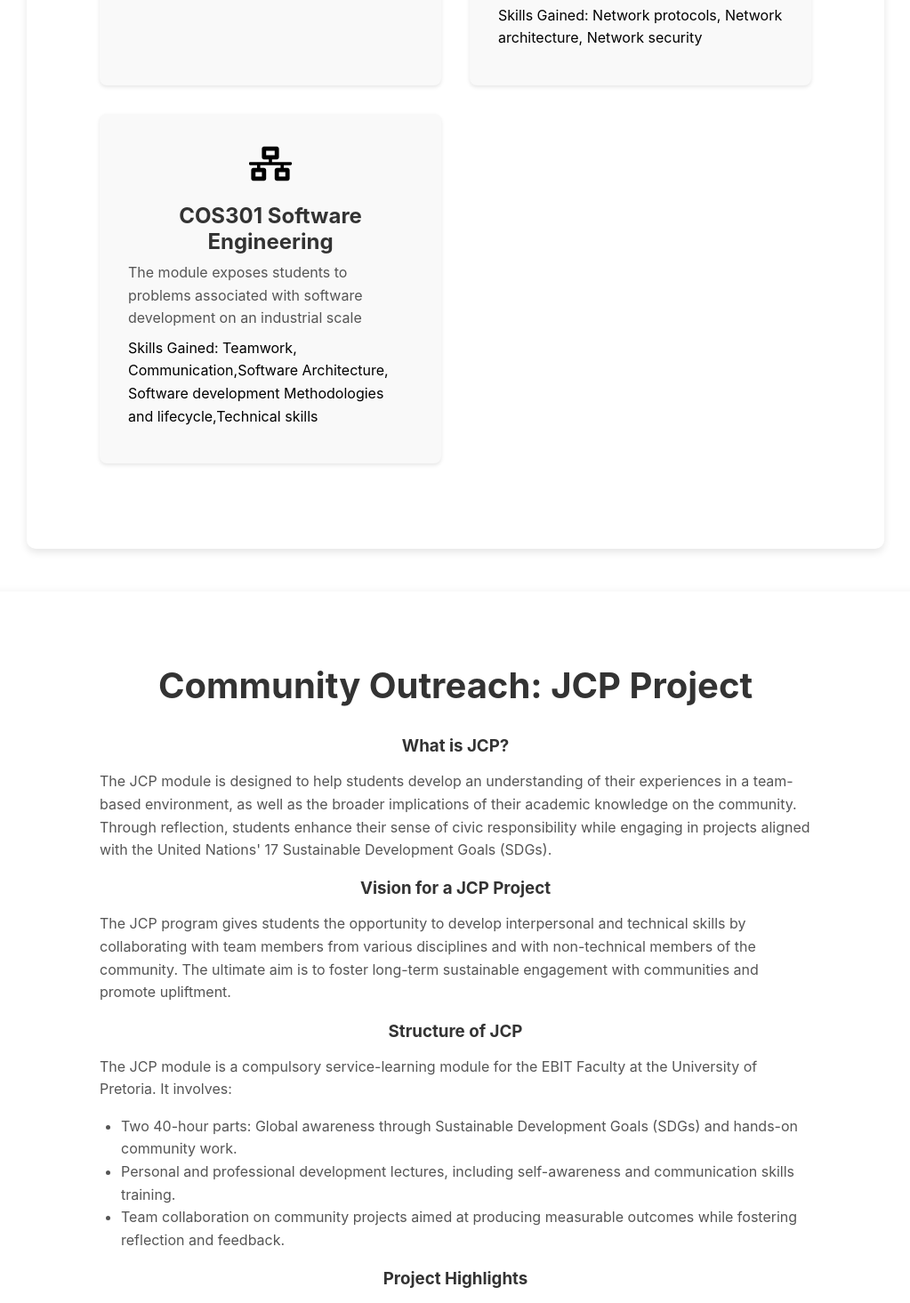
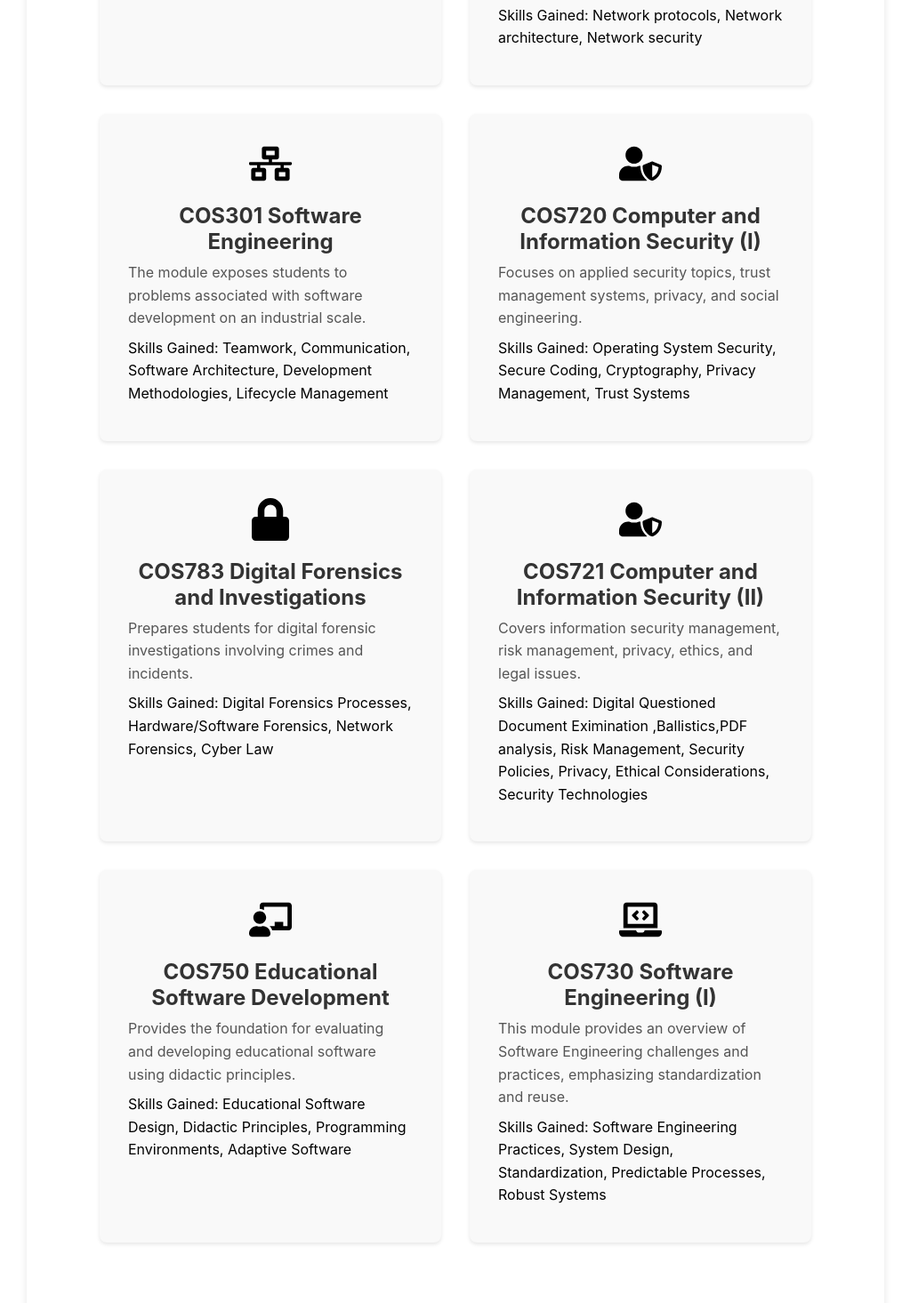
Before and after one commit to ShiluveloMakhubel/my-portfolio, a React (Create React App) app: page / in a window 1280 px wide. Shown: the part 5805-7270 px from the top of the page at 89% size, without its empty margins (128-1151 px from the left). Built offline with nearby package versions, Linux system fonts and the light colour scheme.

Commit message:
more modules added

```diff
--- a/src/Components/Courses.js
+++ b/src/Components/Courses.js
@@ -1,5 +1,5 @@
 import React from 'react';
-import { FaServer, FaCode, FaLock, FaNetworkWired } from 'react-icons/fa';
+import { FaServer, FaCode, FaLock, FaNetworkWired, FaUserShield, FaChalkboardTeacher , FaLaptopCode} from 'react-icons/fa';
 import { motion, useAnimation } from 'framer-motion';
 import { useInView } from 'react-intersection-observer';
 import './Courses.css';
@@ -31,9 +31,38 @@
   },
   {
     title: "COS301 Software Engineering",
-    description: "The module exposes students to problems associated with software development on an industrial scale",
-    skills: "Teamwork, Communication,Software Architecture, Software development Methodologies and lifecycle,Technical skills",
+    description: "The module exposes students to problems associated with software development on an industrial scale.",
+    skills: "Teamwork, Communication, Software Architecture, Development Methodologies, Lifecycle Management",
     icon: <FaNetworkWired className="course-icon" />
+  },
+  {
+    title: "COS720 Computer and Information Security (I)",
+    description: "Focuses on applied security topics, trust management systems, privacy, and social engineering.",
+    skills: "Operating System Security, Secure Coding, Cryptography, Privacy Management, Trust Systems",
+    icon: <FaUserShield className="course-icon" />
+  },
+  {
+    title: "COS783 Digital Forensics and Investigations",
+    description: "Prepares students for digital forensic investigations involving crimes and incidents.",
+    skills: "Digital Forensics Processes, Hardware/Software Forensics, Network Forensics, Cyber Law",
+    icon: <FaLock className="course-icon" />
+  },
+  {
+    title: "COS721 Computer and Information Security (II)",
+    description: "Covers information security management, risk management, privacy, ethics, and legal issues.",
+    skills: "Digital Questioned Document Eximination ,Ballistics,PDF analysis, Risk Management, Security Policies, Privacy, Ethical Considerations, Security Technologies",
+    icon: <FaUserShield className="course-icon" />
+  },
+  {
+    title: "COS750 Educational Software Development",
+    description: "Provides the foundation for evaluating and developing educational software using didactic principles.",
+    skills: "Educational Software Design, Didactic Principles, Programming Environments, Adaptive Software",
+    icon: <FaChalkboardTeacher className="course-icon" />
+  },{
+    title: "COS730 Software Engineering (I)",
+    description: "This module provides an overview of Software Engineering challenges and practices, emphasizing standardization and reuse.",
+    skills: "Software Engineering Practices, System Design, Standardization, Predictable Processes, Robust Systems",
+    icon: <FaLaptopCode className="course-icon" />
   }
 ];
 
```
